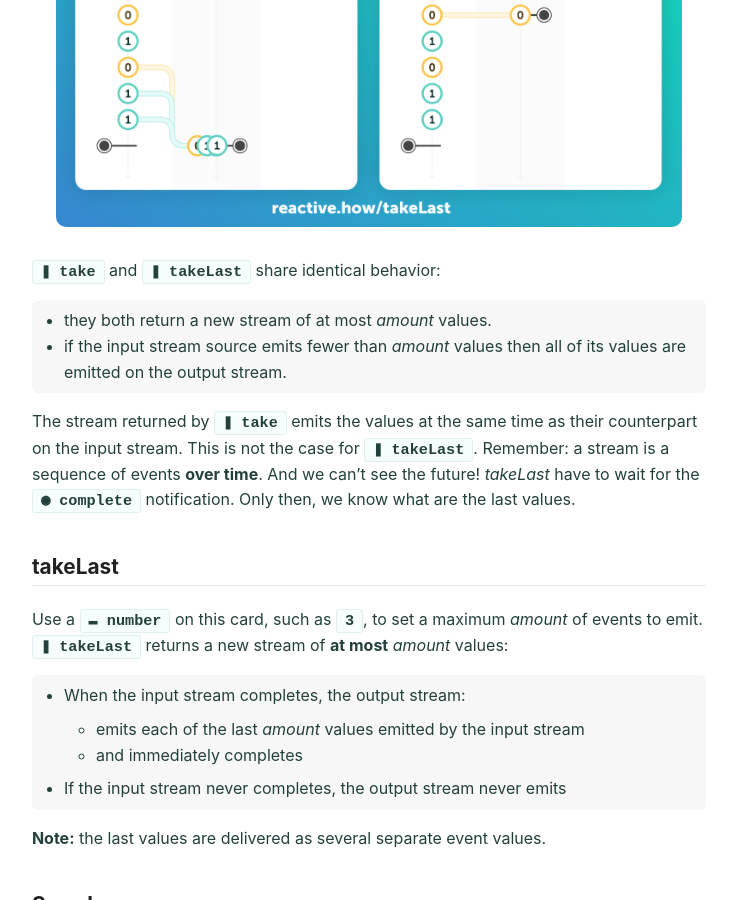
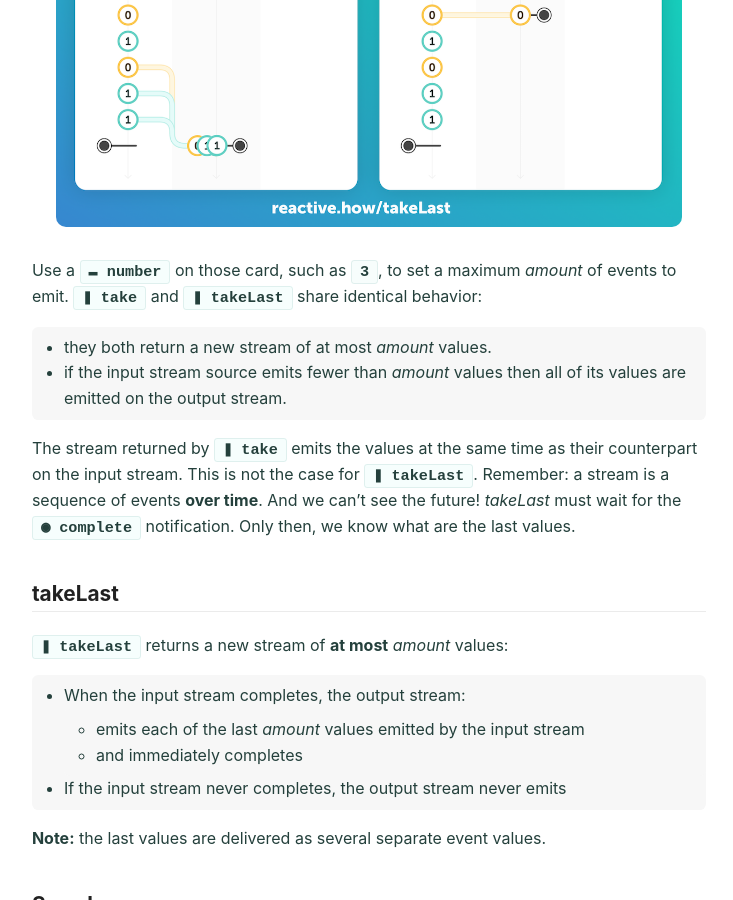
Before and after one commit to cedricss/reactive.how, a Jekyll site: the page built from takeLast.md, in a window 1280 px wide and 900 px high, scrolled down 588 px. Shown: the whole window, without its empty margins (271-1004 px from the left). Built offline with Jekyll 4.4.1, drawn with Linux system fonts in a browser that asks for light colours.

Commit message:
Update Episode 31 - takeLast

```diff
--- a/takeLast.md
+++ b/takeLast.md
@@ -12,16 +12,16 @@ This Monday I drew a new card: `❚ takeLast`. Let's compare it with [`❚ take`
 
 > ![](/img/takeLast/takeLast-take.png)
 
-`❚ take` and `❚ takeLast` share identical behavior:
+Use a `▬ number` on those card, such as `3`, to set a maximum _amount_ of events to emit. `❚ take` and `❚ takeLast` share identical behavior:
 
 - they both return a new stream of at most _amount_ values.
 - if the input stream source emits fewer than _amount_ values then all of its values are emitted on the output stream.
 
-The stream returned by `❚ take` emits the values at the same time as their counterpart on the input stream. This is not the case for `❚ takeLast`. Remember: a stream is a sequence of events **over time**. And we can't see the future! _takeLast_ have to wait for the `◉ complete` notification. Only then, we know what are the last values.
+The stream returned by `❚ take` emits the values at the same time as their counterpart on the input stream. This is not the case for `❚ takeLast`. Remember: a stream is a sequence of events **over time**. And we can't see the future! _takeLast_ must wait for the `◉ complete` notification. Only then, we know what are the last values.
 
 ## takeLast
 
-Use a `▬ number` on this card, such as `3`, to set a maximum _amount_ of events to emit. `❚ takeLast` returns a new stream of **at most** _amount_ values:
+`❚ takeLast` returns a new stream of **at most** _amount_ values:
 
 - When the input stream completes, the output stream:
   - emits each of the last _amount_ values emitted by the input stream
```
Also changed, not shown: img/takeLast/takeLast-take.png.
